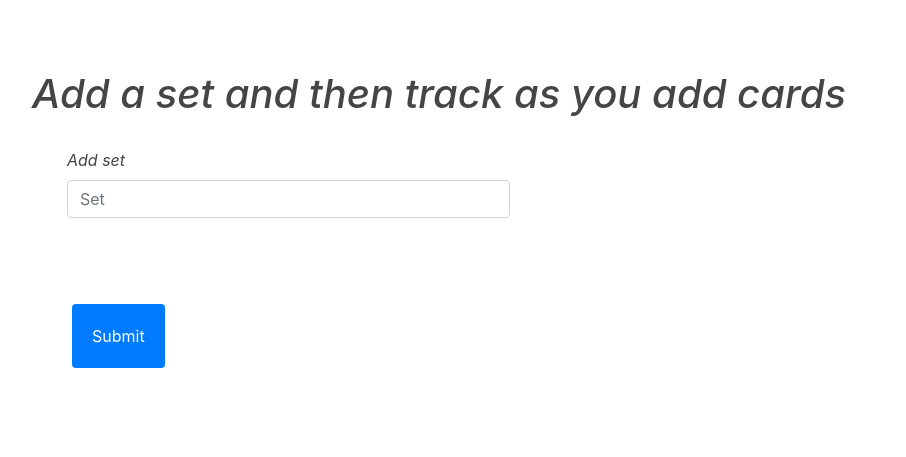
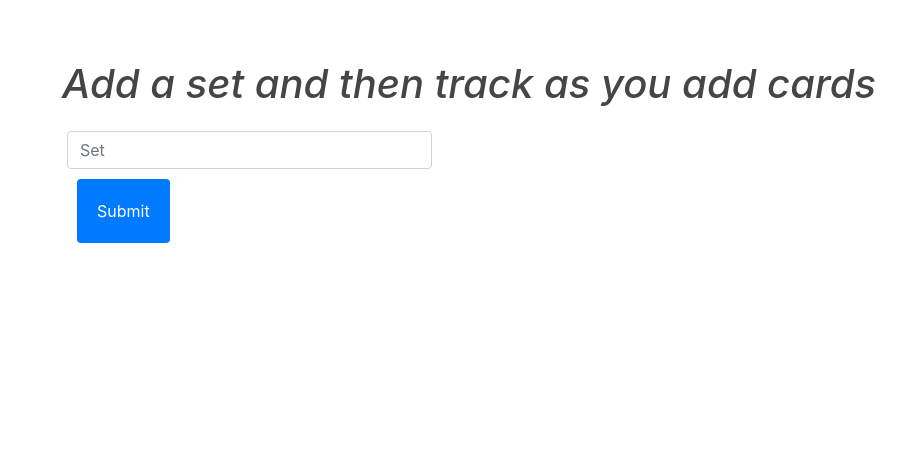
Before and after one commit to everupward248/pokebinder, a Flask app: template templates/selected_binder.html in a window 1280 px wide. Shown: the part 172-629 px from the top of the page, without its empty margins (38-944 px from the left). Run offline with Flask 3, Linux system fonts and the light colour scheme; the template is opened without the code that fills it, so the values that code supplies are empty; some libraries are stand-ins or nearby versions.

Commit message:
improved styling on the search and selected_binder pages. To fix the stylings of the searched page.

```diff
--- a/templates/search.html
+++ b/templates/search.html
@@ -3,14 +3,14 @@
 {% block title %}Search{% endblock %}
 
 {% block main %}
-<div style="width: 90%; border: 15px; padding: 50px; margin: 20px; font-style: italic;">
+<div style="width: 90%; padding: 10px; margin: 15px; margin-top:40px; margin-left: 40px;font-style: italic;">
   <h1 style="text-align: left; color: #454545">
       Please type a set from the Pokemon TCG into the search box. Please capitalize the first letter of each word and no trailing spaces. For best search, please copy & paste the set name to ensure the search is returned.
       Certain sets(e.g. "HS—Triumphant") have special characters which must be included in the search
   </h1>
 </div>
 
-<div style="width: 90%; border: 15px; padding: 50px; margin: 20px;;">
+<div style="width: 90%; margin-left: 55px;">
   <form action="/search" method="post">
       <div class="form-row align-items-center">
         <div class="col-auto">
--- a/templates/searched.html
+++ b/templates/searched.html
@@ -4,12 +4,14 @@
 
 
 {% block main %}
-    <p>There are {{ total }} cards in {{ set_name }}: </p>
+    <div style="border: 10px solid green;">
+        <p>There are {{ total }} cards in {{ set_name }}: </p>
+    </div>
     <div class="flex-container" style="display: flex; gap: 5x; flex-wrap: wrap; box-sizing: border-box; justify-content: flex-start;">
         {% for card in all_cards %}
         <div class="flex-item uniform-img">
             <div style="margin-bottom: 20px; margin-left: 2px; margin-right: 2px; box-sizing: border-box; border-radius: 8px; padding: 5px;">
-                <img src="{{ card.images.small }}" alt="{{ card.name }}" style="max-width: 100%; border-radius: 8px; width: 225px; height: 300; margin: 15px;" data-bs-toggle="tooltip" data-bs-placement="right" title="Market Value: {{ prices[loop.index0] }}" onclick="openModal(this.src, this.width)">
+                <img src="{{ card.images.small }}" alt="{{ card.name }}" style="max-width: 100%; border-radius: 8px; width: 225px; height: 300; margin: 15px; cursor: zoom-in;" data-bs-toggle="tooltip" data-bs-placement="right" title="Market Value: {{ prices[loop.index0] }}" onclick="openModal(this.src, this.width)">
             </div>
         </div>
         {% endfor %}
--- a/templates/selected_binder.html
+++ b/templates/selected_binder.html
@@ -28,27 +28,28 @@
 
 
 {% block main %}
-<div style="width: 90%; border: 15px; padding: 50px; margin: 20px; font-style: italic; color: #454545">
+<div style="margin: 60px;">
+    <div style="width: 90%; margin: 40px; font-style: italic; color: #454545">
         <h1>
             Add a set and then track as you add cards
         </h1>
+        <div style="left: 90px;  position: absolute;">
             <form method="POST">
-        <div class="form-row" style="width: 90%; border: 15px; padding: 20px; margin: 10px;">
-            <div class="form-group col-md-6">
-                <label for="inputName">Add set</label>
+                <div class="form-row" style="width: 90%; padding: 5px; margin: 10px;">
                     <input type="text" autocomplete="off" class="form-control" id="inputName" name="set" placeholder="Set">
+                    <button type="submit" class="btn btn-primary" style="border: 15px; padding: 20px; margin: 10px;">Submit</button>
+                </div>
+            </form>
         </div>
     </div>
-        <button type="submit" class="btn btn-primary" style="border: 15px; padding: 20px; margin: 40px;">Submit</button>
-    </form>
 </div>
-<div class="flex-container" style="display: flex; gap: 5x; flex-wrap: wrap; box-sizing: border-box; justify-content: center;">
+<div class="flex-container" style="display: flex; gap: 5x; flex-wrap: wrap; box-sizing: border-box; justify-content: center; margin: 40px; margin-top: 12%;">
     {% for binder in user_data %}
         {% if binder.image_url == "static/cardBack.jpg" %}
         <div class="flex-item uniform-img">
             <!--display the card image-->
-            <div>
-                <img src="{{ url_for('static', filename='cardBack.jpg') }}" alt="{{ binder.card_name }}" style="width: 100%; height: auto; padding: 80px; margin: 40px; margin-left: auto; margin-right: auto;" onclick="openModal(this.src)">
+            <div style="padding:10px; margin: 10px;">
+                <img src="{{ url_for('static', filename='cardBack.jpg') }}" alt="{{ binder.card_name }}" style="width: 100%; height: auto; margin: 20px; margin-left: auto; margin-right: auto;">
             </div>
             <div style="text-align: center;">
                 <p>Name: {{ binder['card_name']}}</p>
@@ -64,8 +65,8 @@
         {% else %}
         <div class="flex-item uniform-img">
             <!--display the card image-->
-            <div>
-                <img src="{{ binder.image_url }}" alt="{{ binder.card_name }}" style="width: 100%; height: auto; padding: 80px; margin: 40px; margin-left: auto; margin-right: auto;" onclick="openModal(this.src, this.width)">
+            <div style="padding:10px;  margin: 10px;">
+                <img src="{{ binder.image_url }}" alt="{{ binder.card_name }}" style="width: 100%; height: auto; margin: 20px; margin-left: auto; margin-right: auto;  cursor: zoom-in;" onclick="openModal(this.src, this.width)">
             </div>
             <div style="text-align: center;">
                 <p>Name: {{ binder['card_name']}}</p>
@@ -145,7 +146,7 @@
             document.getElementById('modalContent').src = src;
             // Enlargement using the passed width
             if (width) {
-                document.getElementById('modalContent').style.width = (width * 2) + 'px'; // 1.5x enlargement
+                document.getElementById('modalContent').style.width = (width * 1.50) + 'px'; // 1.5x enlargement
             } else {
                 document.getElementById('modalContent').style.width = '600px'; // fallback
             }
```
Lines whose indentation alone changed are shown as unchanged.
